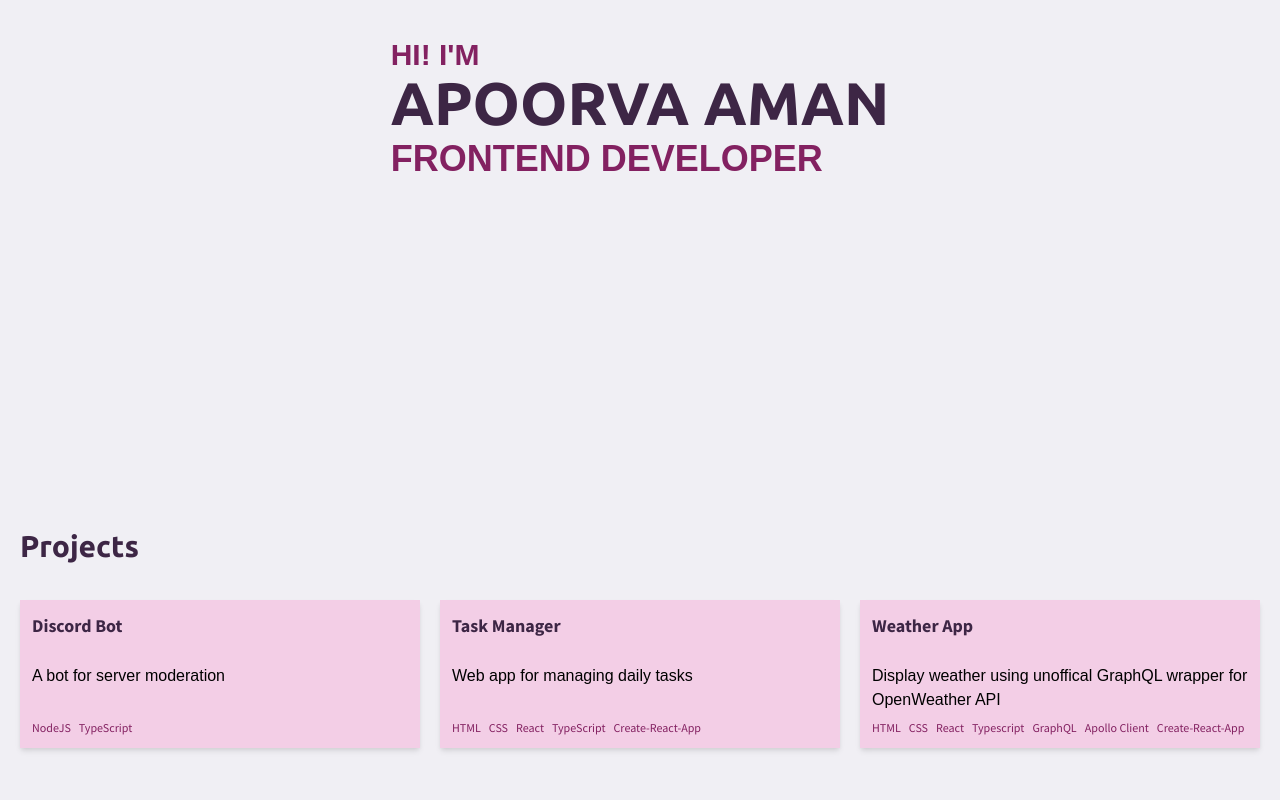
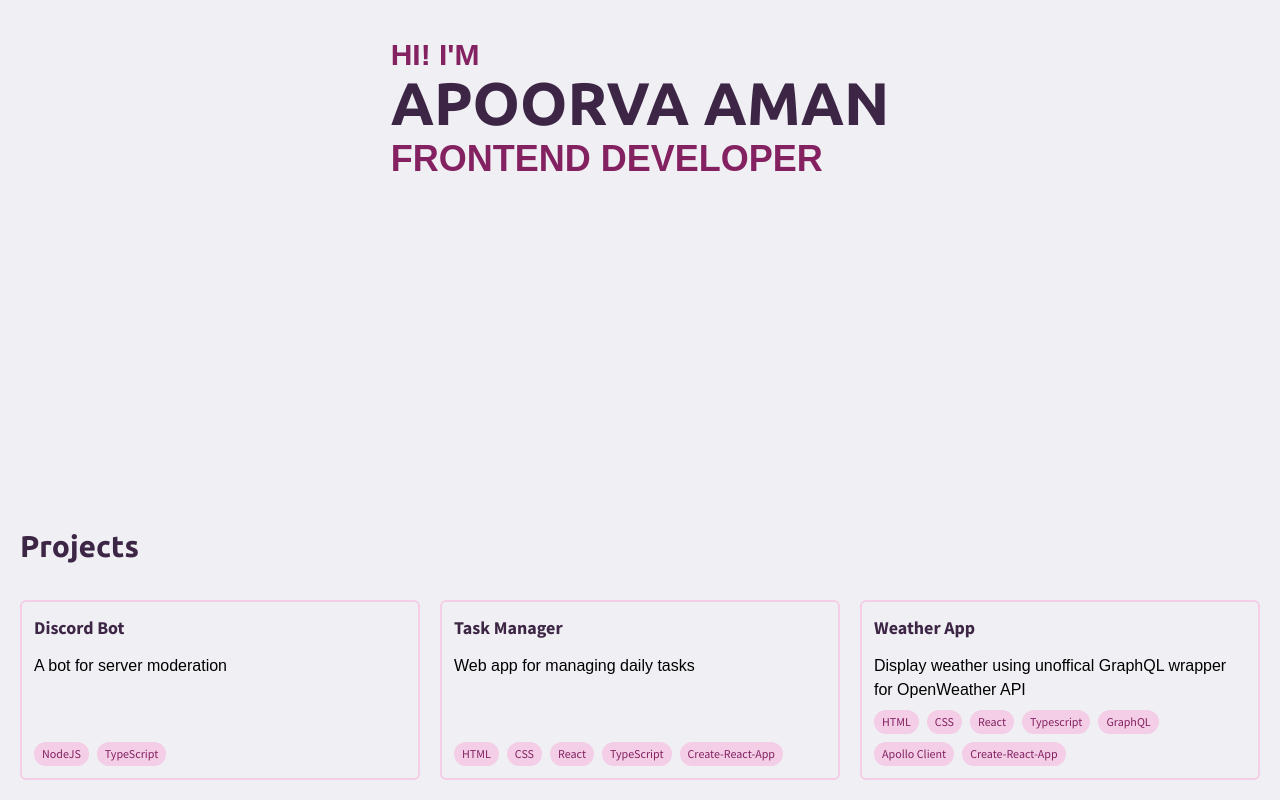
Before and after one commit to ApoorvaAman/Portfolio, a Next.js app: page / in a window 1280 px wide. Shown: the part 292-1092 px from the top of the page. Before the commit the page ends 1060 px from the top, so only its background shows below. Built offline with nearby package versions, Linux system fonts and the light colour scheme; a web font is replaced by a local one.

Commit message:
✔ Changes in Card styles and tags

```diff
--- a/components/Card.tsx
+++ b/components/Card.tsx
@@ -6,16 +6,20 @@ type CardInfo = {
 
 const Card = ({ title, desc, tags }: CardInfo): JSX.Element => {
   return (
-    <div className='p-3 bg-card shadow-md relative flex flex-col place-content-between gap-2'>
+    <div className='p-3 border-solid border-card border-2 rounded-md flex flex-col place-content-between gap-2'>
       <div>
-        <h5 className='text-lg font-sans font-bold text-primary'>{title}</h5>
-        <br />
+        <h5 className='text-lg font-sans font-bold text-primary mb-3'>
+          {title}
+        </h5>
         <p className='text-base font-geo text-body'>{desc}</p>
       </div>
       <div className='flex gap-2 flex-wrap max-w-max'>
         {tags.map((tag, i) => {
           return (
-            <span key={i} className='text-xs text-secondary text-geo'>
+            <span
+              key={i}
+              className='text-xs text-secondary text-geo bg-card rounded-xl pl-2 pr-2 pt-1 pb-1'
+            >
               {tag}
             </span>
           )
```
